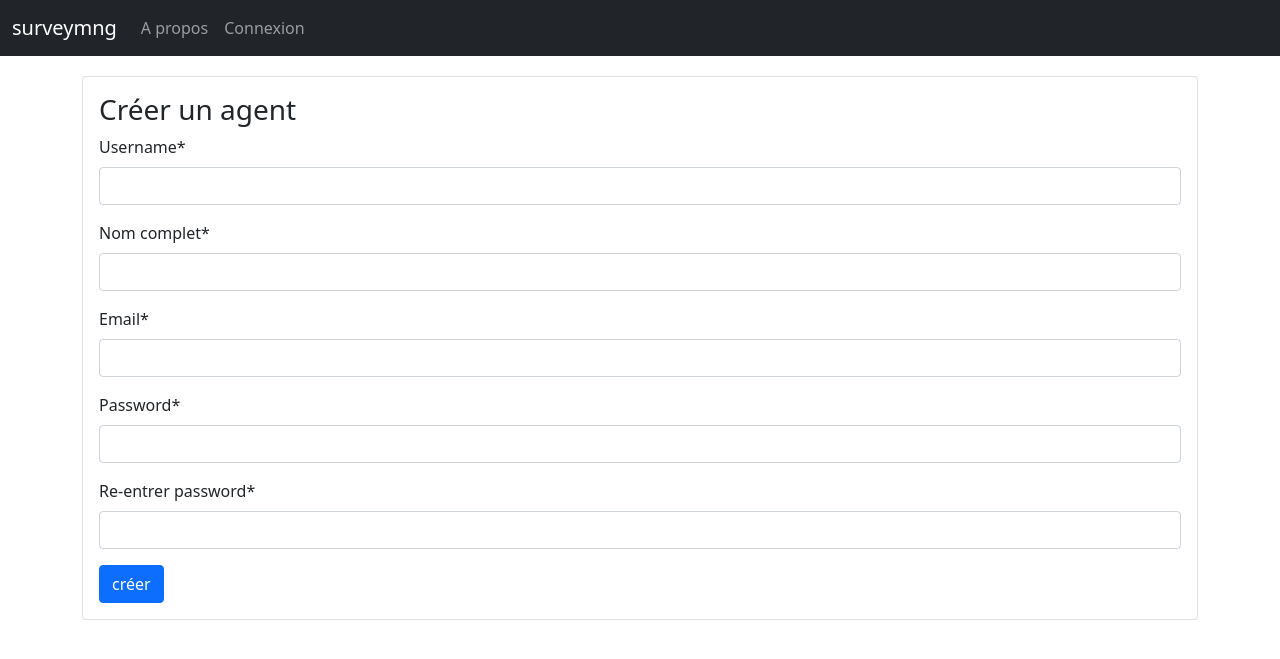
After one commit to Chamane/surveymng, a Django app: page /create/agent in a window 1280 px wide. The commit adds this page. Shown: the top 659 px of the page. Run offline with Django 3.2, Linux system fonts and the light colour scheme; parts of the project's set-up code (start-up, migrations or seed data) failed here and were passed over; some libraries are stand-ins or nearby versions.

Commit message:
create an agent

```diff
--- a/config/urls.py
+++ b/config/urls.py
@@ -5,7 +5,7 @@ from django.urls import include, path
 from django.views import defaults as default_views
 from django.views.generic import TemplateView
 
-from surveymng.main.views import index
+from surveymng.main.views import create_agent, index
 
 urlpatterns = [
     path("", index, name="home"),
@@ -17,7 +17,9 @@ urlpatterns = [
     # User management
     path("users/", include("surveymng.users.urls", namespace="users")),
     path("accounts/", include("allauth.urls")),
-    # Your stuff: custom urls includes go here
+    # Your stuff:
+    # create agent
+    path("create/agent", create_agent, name="create-agent"),
 ] + static(settings.MEDIA_URL, document_root=settings.MEDIA_ROOT)
 
 
--- /dev/null
+++ b/surveymng/main/forms.py
@@ -0,0 +1,24 @@
+from django import forms
+
+
+class AgentForm(forms.Form):
+    username = forms.CharField(label="Username", max_length=255)
+    fullname = forms.CharField(label="Nom complet", max_length=255)
+    email = forms.EmailField()
+    password = forms.CharField(
+        label="Password", max_length=255, widget=forms.PasswordInput
+    )
+    re_password = forms.CharField(
+        label="Re-entrer password", max_length=255, widget=forms.PasswordInput
+    )
+
+    # def clean(self):
+    #     cleaned_data = super().clean()
+    #     password = cleaned_data.get('password')
+    #     re_password = cleaned_data.get('re_password')
+
+    #     print(password)
+    #     print(re_password)
+
+    #     if password == re_password:
+    #        self.add_error('Password didnt match', re_password)
--- a/surveymng/main/views.py
+++ b/surveymng/main/views.py
@@ -1,4 +1,10 @@
-from django.shortcuts import redirect
+from django.contrib import messages
+from django.contrib.auth import get_user_model
+from django.shortcuts import redirect, render
+
+from . import forms
+
+User = get_user_model()
 
 
 def index(request):
@@ -6,7 +12,25 @@ def index(request):
 
 
 def create_agent(request):
-    pass
+    if request.method == "POST":
+        form = forms.AgentForm(request.POST)
+        if form.is_valid():
+            if form.cleaned_data["password"] == form.cleaned_data["re_password"]:
+                user = User(
+                    username=form.cleaned_data["username"],
+                    name=form.cleaned_data["fullname"],
+                    email=form.cleaned_data["email"],
+                )
+                user.save()
+                user.set_password(form.cleaned_data["password"])
+                messages.success(request, "User succesfully created")
+                return redirect("users:detail", username=request.user.username)
+            else:
+                messages.error(request, "Password didnt match")
+    else:
+        form = forms.AgentForm()
+
+    return render(request, "survey/create_agent.html", {"form": form})
 
 
 def create_survey(request):
--- /dev/null
+++ b/surveymng/templates/survey/create_agent.html
@@ -0,0 +1,25 @@
+{% extends "base.html" %}
+{% load static %}
+{% load crispy_forms_tags %}
+
+{% block main %}
+{{block.super}}
+<div class="container">
+    <div class="row">
+        <div class="col-sm-12">
+            <div class="card mt-3">
+                <div class="card-body">
+                    <h3 class="card-title">
+                        Créer un agent
+                    </h3>
+                    <form action="{% url 'create-agent' %}" method="post">
+                        {{form|crispy}}
+                        {% csrf_token %}
+                        <input type="submit" class="btn btn-primary" value="créer">
+                    </form>
+                </div>
+            </div>
+        </div>
+    </div>
+</div>
+{% endblock main %}
--- a/surveymng/templates/users/user_detail.html
+++ b/surveymng/templates/users/user_detail.html
@@ -29,7 +29,7 @@
       <div class="card-body">
         <h3 class="card-title">Agents</h3>
         <p class="card-subtitle">Gestion des agents</p>
-        <a href="#" class="btn btn-primary mt-2"> Créer un agent</a>
+        <a href="{% url 'create-agent' %}" class="btn btn-primary mt-2"> Créer un agent</a>
         <a href="#" class="btn btn-primary mt-2"> Rechercher un agent</a>
       </div>
     </div>
```
